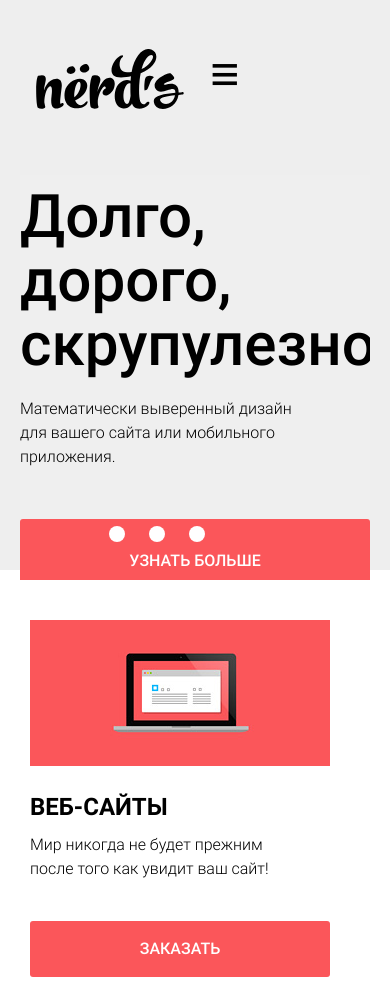
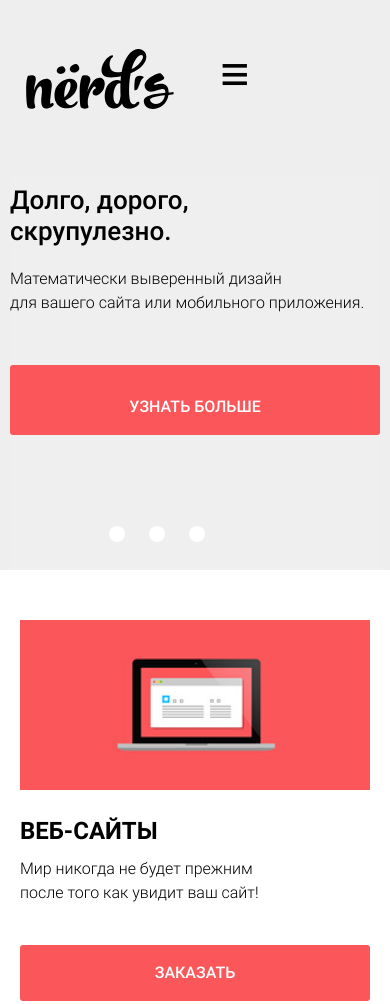
Before and after one commit to Kotiko29/nerds, a plain HTML site: page index.html in a window 390 px wide. Shown: the top 1004 px of the page. Drawn offline with Linux system fonts and the light colour scheme.

Commit message:
change in size

```diff
--- a/media.css
+++ b/media.css
@@ -1,5 +1,9 @@
 
-@media (max-width: 1199px) {
+@media (max-width: 1024px) {
+    .container {
+        box-sizing: border-box;
+        padding: 0 10px;
+    }
     /*******MENU******/
     .main-header-navigation{
         position: relative;
@@ -29,9 +33,10 @@
         padding-top: 30px;
     }
     .main-header .slider-items b {
-    font-size: 60px;
-    line-height: 64px;
+        font-size: 26px;
+        line-height: 31px;
     }
+
     .slider .controls {
         top: 330px;
     }
@@ -53,6 +58,9 @@
     .features .button {
         display: block;
     }
+    .features img {
+        width:100%;
+    }
 
 /*******.about-us******/
     .about-us {
--- a/style.css
+++ b/style.css
@@ -223,7 +223,6 @@ a {
 	list-style: none;
 }
 .features-list li {
-	margin-right: 40px;
 	margin-bottom: 30px;
 }
 
```
Also changed, not shown: index.html (+0 -1 lines). Lines whose indentation alone changed are shown as unchanged.
